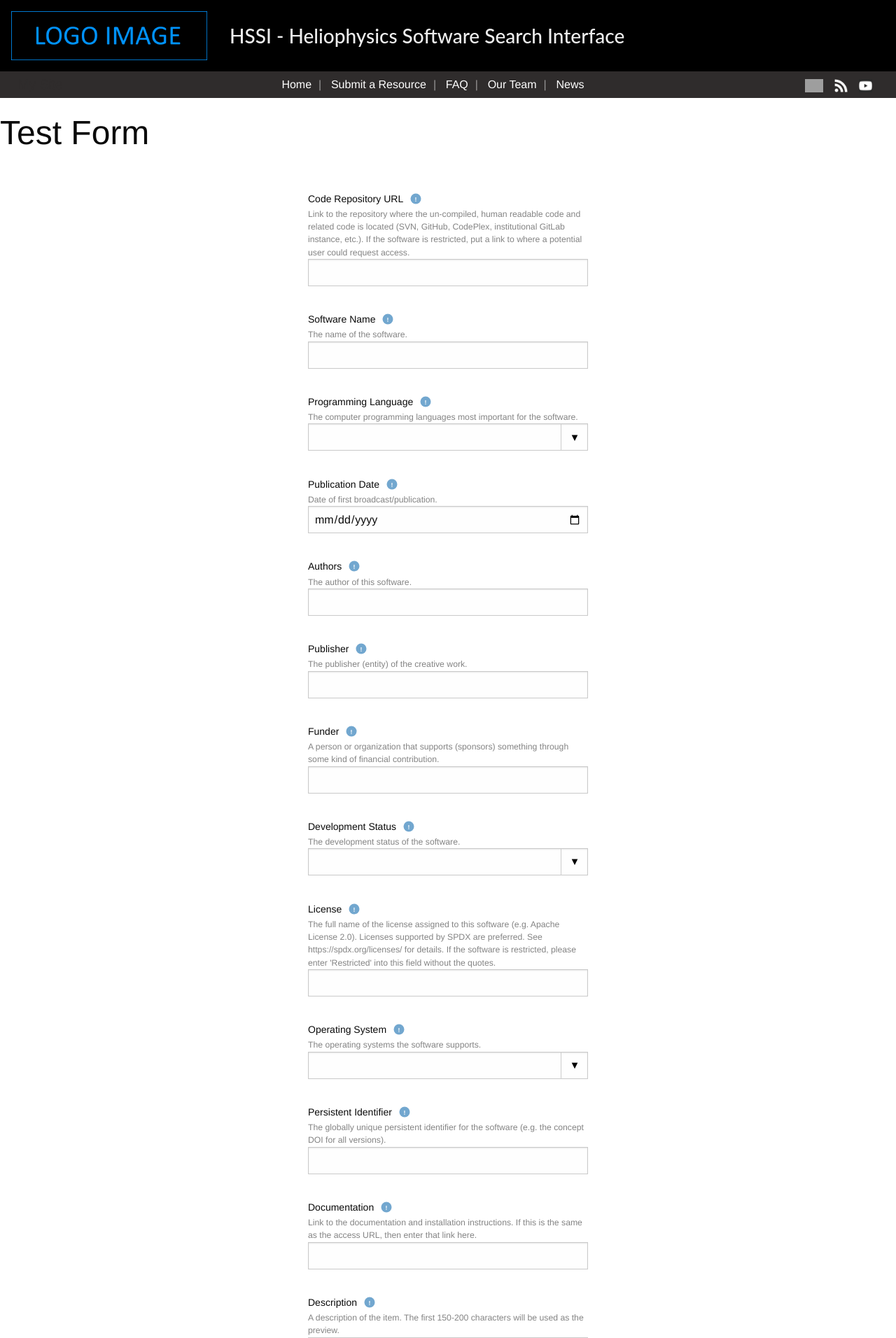
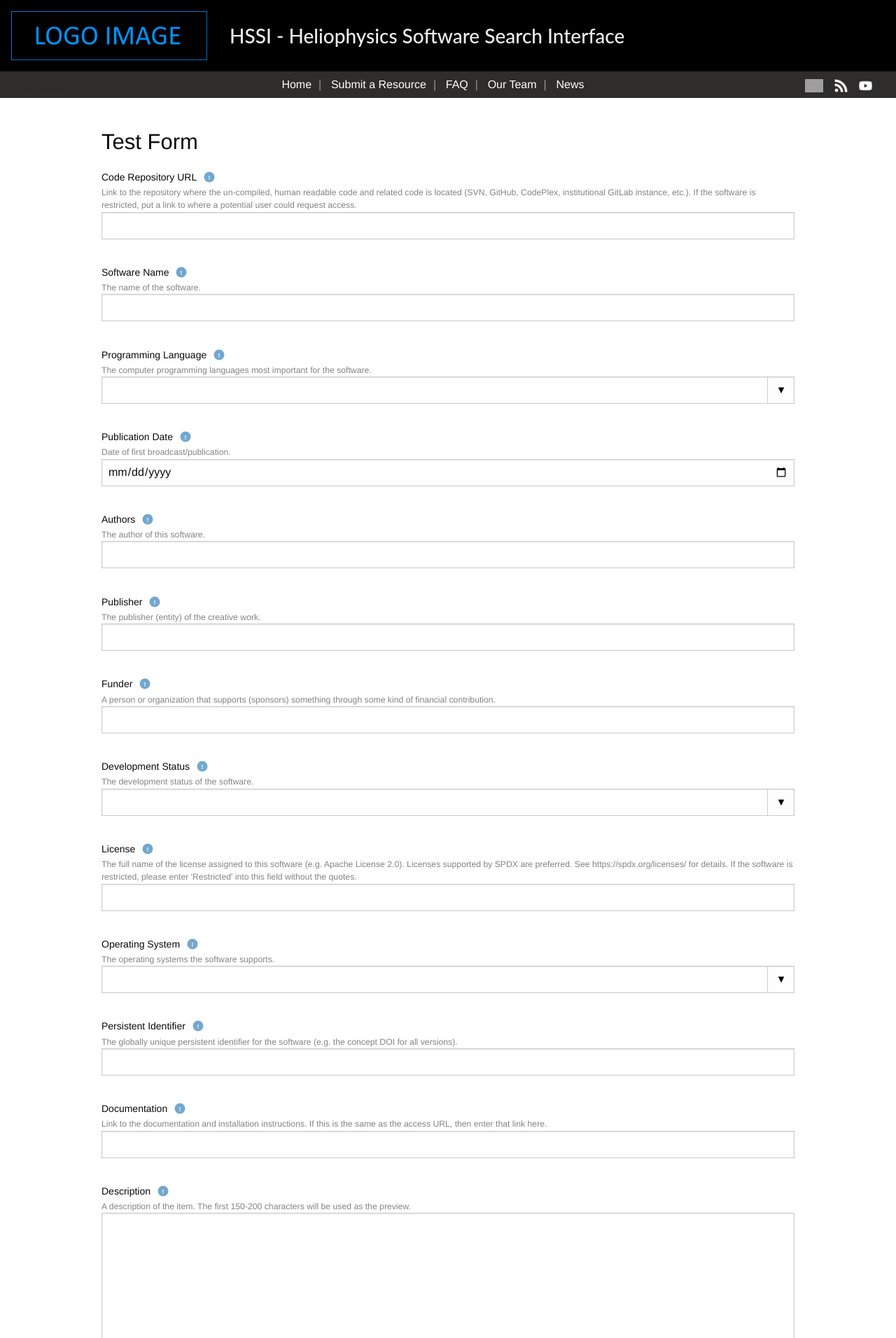
Before and after one commit to Heliophysics-Software-Search-Interface/hssi-website, a Django app: page /test_form in a window 1280 px wide. Shown: the top 1912 px of the page at 70% size. Run offline with Django 3.2, Linux system fonts and the light colour scheme; data that the repository does not hold is empty; parts of the project's set-up code (start-up, migrations or seed data) failed here and were passed over; some libraries are stand-ins or nearby versions; grey boxes are pictures that could not be loaded.

Commit message:
changed submission form styling a bit

```diff
--- a/django/website/templates/forms/test_form.html
+++ b/django/website/templates/forms/test_form.html
@@ -5,15 +5,20 @@
 {% block page_content %}
 <style>
   .form-wrapper {
-    display: flex;
     justify-content: center;
-    padding: 2rem;
+    margin: 120px;
+    padding: 25px;
+    margin-top: 0;
+  }
+  @media (max-width: 800px) {
+    .form-wrapper {
+      margin: 0;
+    }
   }
   form {
     display: flex;
     flex-direction: column;
     gap: 1.2rem;
-    width: 400px;
   }
   .tooltip-wrapper {
     position: relative;
@@ -58,8 +63,8 @@
       display: block;
   }
 </style>
-<p><h1>Test Form</h1></p>
 <div class="form-wrapper">
+  <p><h3>Test Form</h3></p>
   <form method="post">
     {% csrf_token %}
 
```
